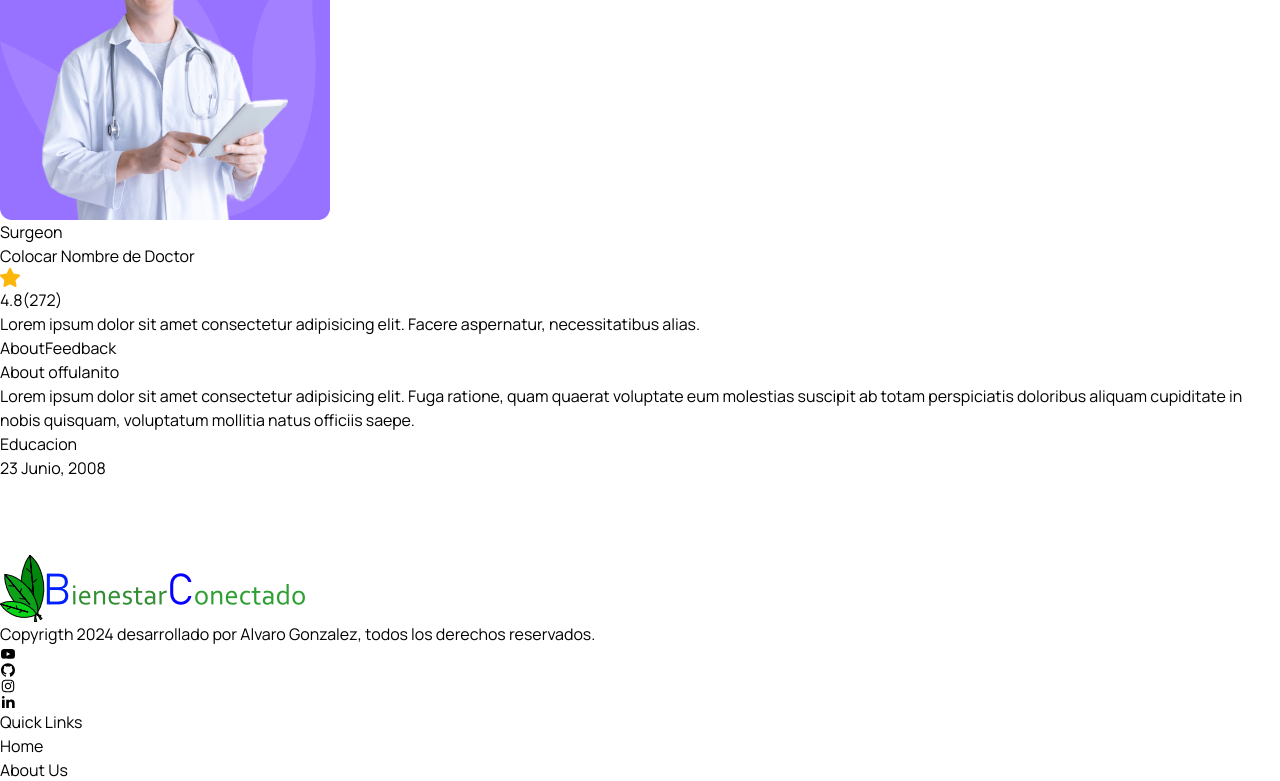
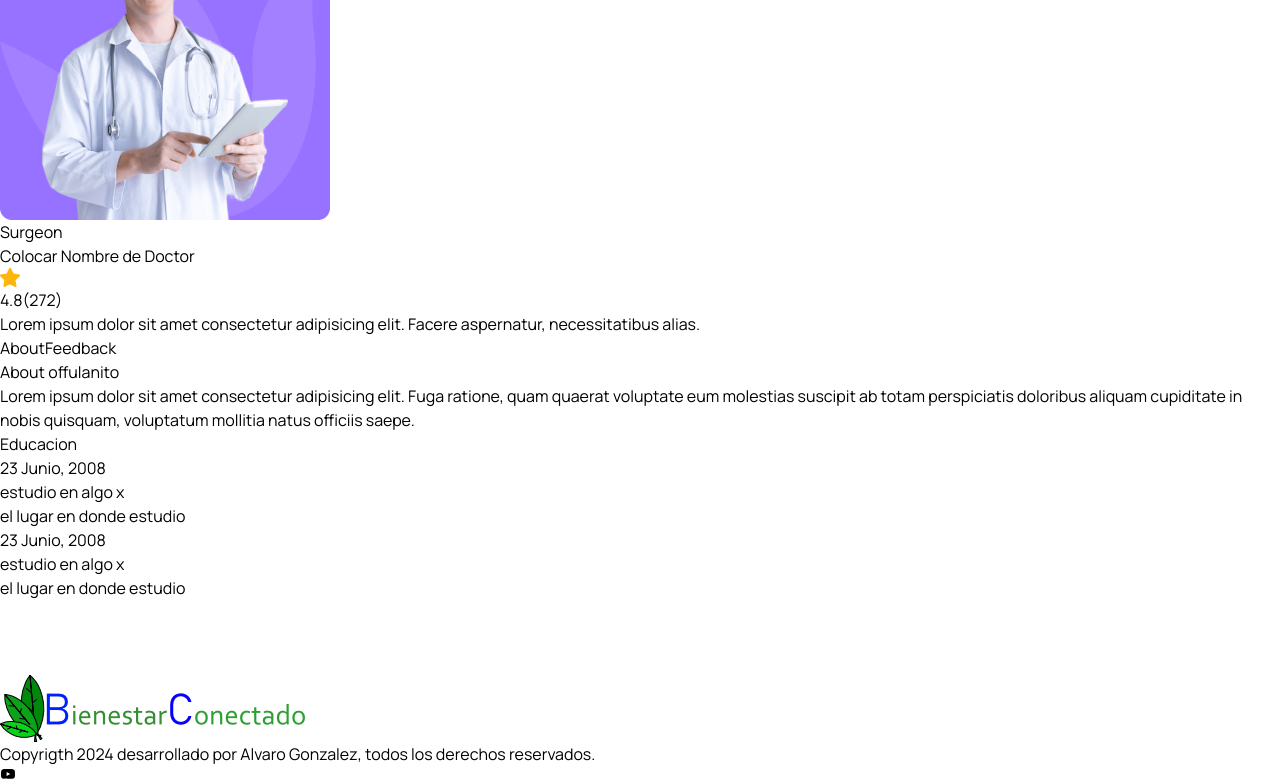
Before and after one commit to agt1984/atencionPsicologica, a React (Vite) app in the folder frontend/: page /doctors/1 in a window 1280 px wide. Shown: the part 414-1195 px from the top of the page. Built offline with nearby package versions, Linux system fonts and the light colour scheme; the HTML template or start-up script is replaced by a standard one.

Commit message:
Doctor about modified

```diff
--- a/frontend/src/pages/Doctors/DoctorAbout.jsx
+++ b/frontend/src/pages/Doctors/DoctorAbout.jsx
@@ -23,13 +23,32 @@ const DoctorAbout = () => {
           Educacion
         </h3>
 
-        <ul className='pt-4 md:p-5'>
-          <li className='flex flex-col sm:flex-row sm:justify-between sm:items-end md:gap-5 mb-[30px]'>
+        <ul className="pt-4 md:p-5">
+          <li className="flex flex-col sm:flex-row sm:justify-between sm:items-end md:gap-5 mb-[30px]">
             <div>
-              <span className='text-irisBlueColor text-[15px] leading-6 font-semibold'>
+              <span className="text-irisBlueColor text-[15px] leading-6 font-semibold">
                 23 Junio, 2008
               </span>
+              <p className="text-[16px] leading-6 font-medium text-textColor">
+                estudio en algo x
+              </p>
             </div>
+            <p className="text-[14px] leading-5 font-medium text-textColor">
+              el lugar en donde estudio
+            </p>
+          </li>
+          <li className="flex flex-col sm:flex-row sm:justify-between sm:items-end md:gap-5 mb-[30px]">
+            <div>
+              <span className="text-irisBlueColor text-[15px] leading-6 font-semibold">
+                23 Junio, 2008
+              </span>
+              <p className="text-[16px] leading-6 font-medium text-textColor">
+                estudio en algo x
+              </p>
+            </div>
+            <p className="text-[14px] leading-5 font-medium text-textColor">
+              el lugar en donde estudio
+            </p>
           </li>
         </ul>
       </div>
```
